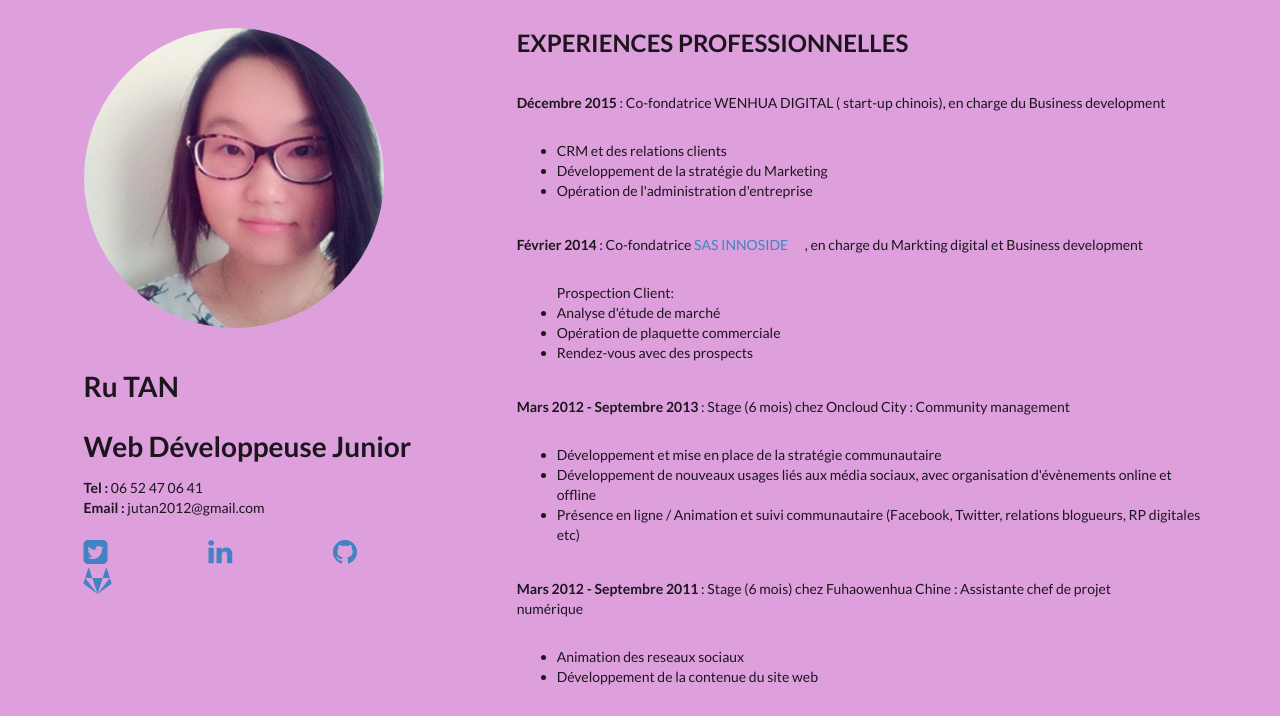
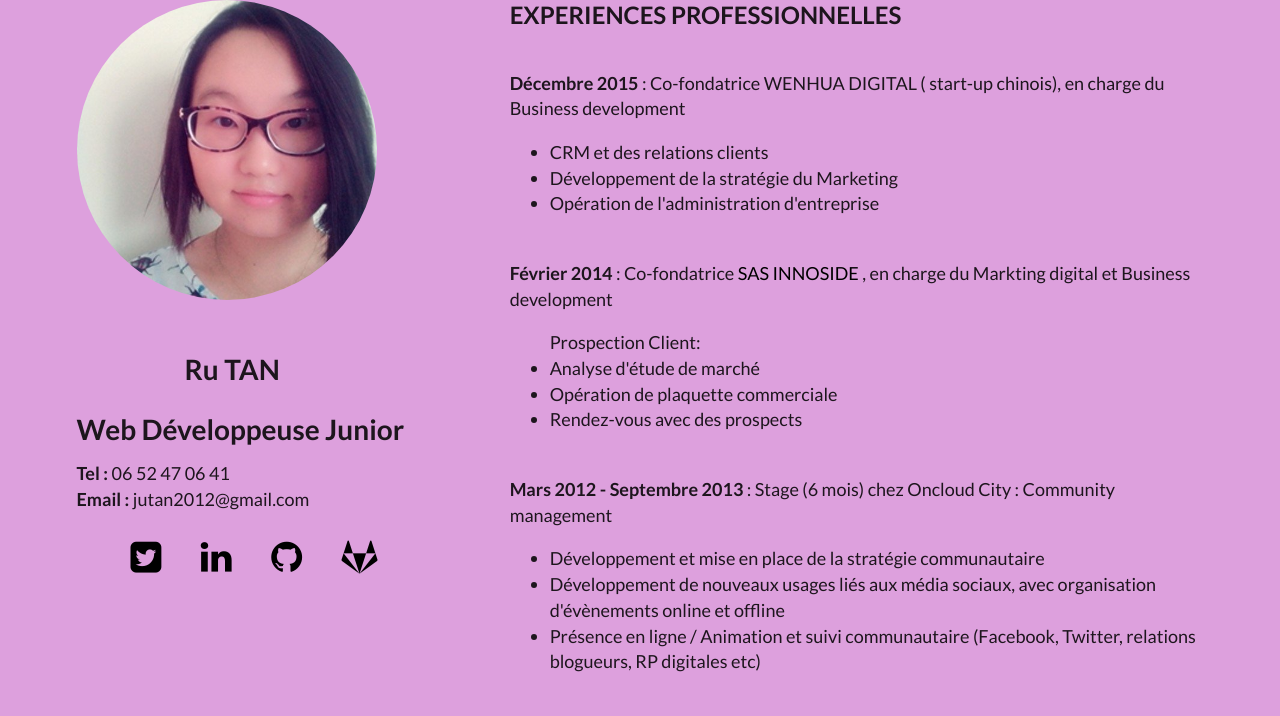
Before and after one commit to rutanjou/monCV_141216, a website: page index.html in a window 1280 px wide. Shown: the top 716 px of the page. Drawn offline with nearby package versions, Linux system fonts and the light colour scheme.

Commit message:
changer le row et column

```diff
--- a/style.css
+++ b/style.css
@@ -1,15 +1,22 @@
+* {
+	box-sizing: border-box;
+}
 body{
-	margin-left: 2em;
-	margin-right: 1em;
-	margin-bottom: 1em;
-	margin-top: 2em;
 	background-color: 		#DDA0DD;
+	font-size: 18px;
 }
-.reseauxSociaux,a{
-	margin-right: 1em;
+.reseauxSociaux, i{
+	margin-left: 1em;
 }
-
-.competenceTech,i,p{
+.nom{
+	margin-left:6em;
+}
+.centreInteret, a{
+color: black;
+}
+.competenceLangue, i{
 	display: inline-block;
-	margin-right: 3em;
 }
+.passionEntrepreneuriat,ul{
+	text-decoration: none;
+}
```
